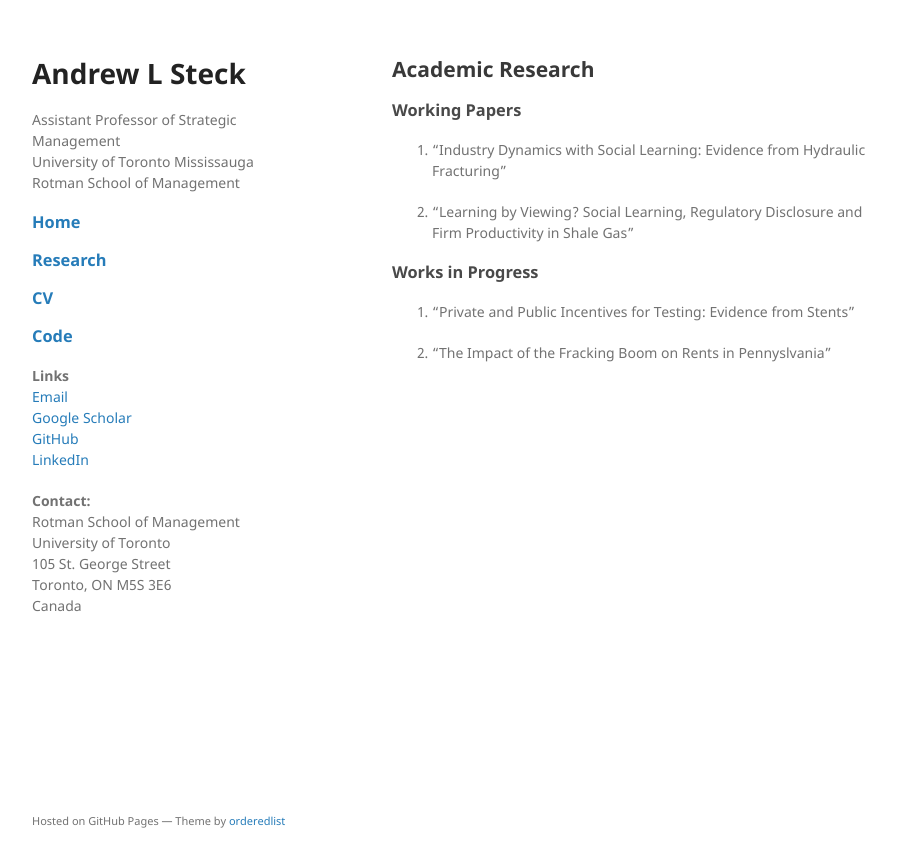
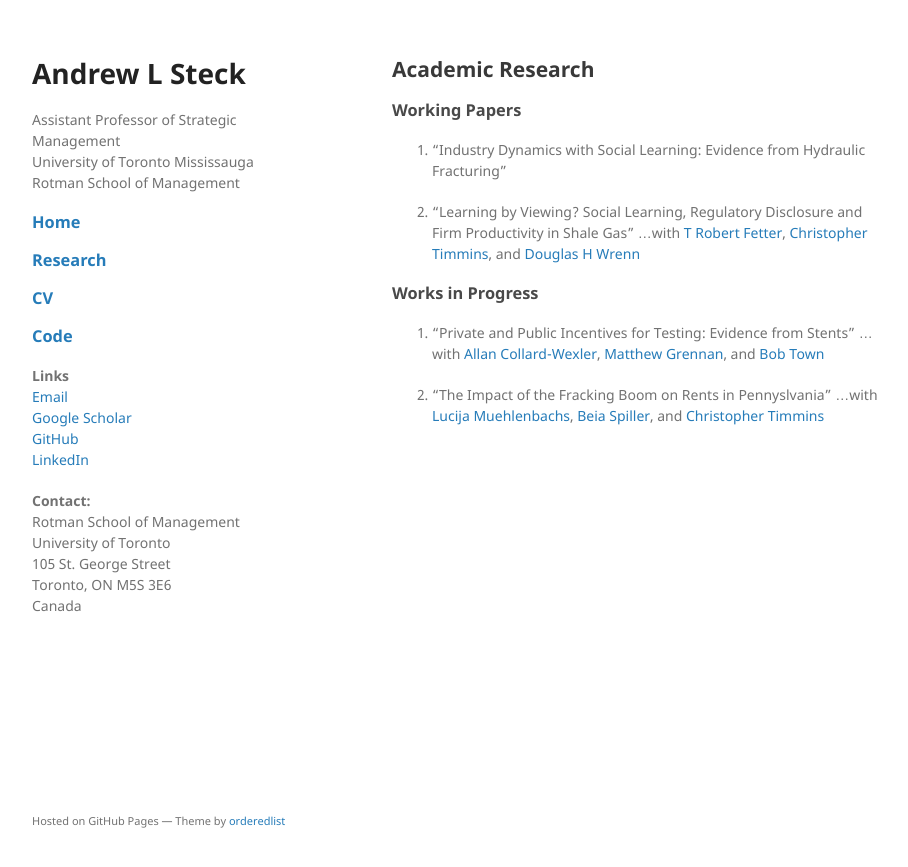
Before and after one commit to andrewsteck/andrewsteck.github.io, a Jekyll site: the page built from research.md, in a window 1280 px wide. Shown: the top 867 px of the page, without its empty margins (178-1086 px from the left). Built offline with Jekyll 4.4.1, drawn with Linux system fonts in a browser that asks for light colours; our own code applies the rules of GitHub Pages for plain Markdown files.

Commit message:
add co-authors to research page

```diff
--- a/research.md
+++ b/research.md
@@ -11,9 +11,12 @@ layout: default
 1. "Industry Dynamics with Social Learning: Evidence from Hydraulic Fracturing"
 
 2. "Learning by Viewing? Social Learning, Regulatory Disclosure and Firm Productivity in Shale Gas"
+...with [T Robert Fetter](https://sites.duke.edu/trfetter/), [Christopher Timmins](https://sites.duke.edu/christophertimmins), and [Douglas H Wrenn](https://aese.psu.edu/directory/dhw121)
 
 ### Works in Progress
 
 1. "Private and Public Incentives for Testing: Evidence from Stents"
+...with [Allan Collard-Wexler](https://sites.duke.edu/collardwexler/), [Matthew Grennan](https://hcmg.wharton.upenn.edu/profile/grennan/), and [Bob Town](https://liberalarts.utexas.edu/prc/directory/faculty/rt24558)
 
 2. "The Impact of the Fracking Boom on Rents in Pennyslvania"
+...with [Lucija Muehlenbachs](https://sites.google.com/site/lucijamuehlenbachs/), [Beia Spiller](https://www.edf.org/people/beia-spiller), and [Christopher Timmins](https://sites.duke.edu/christophertimmins)
```
